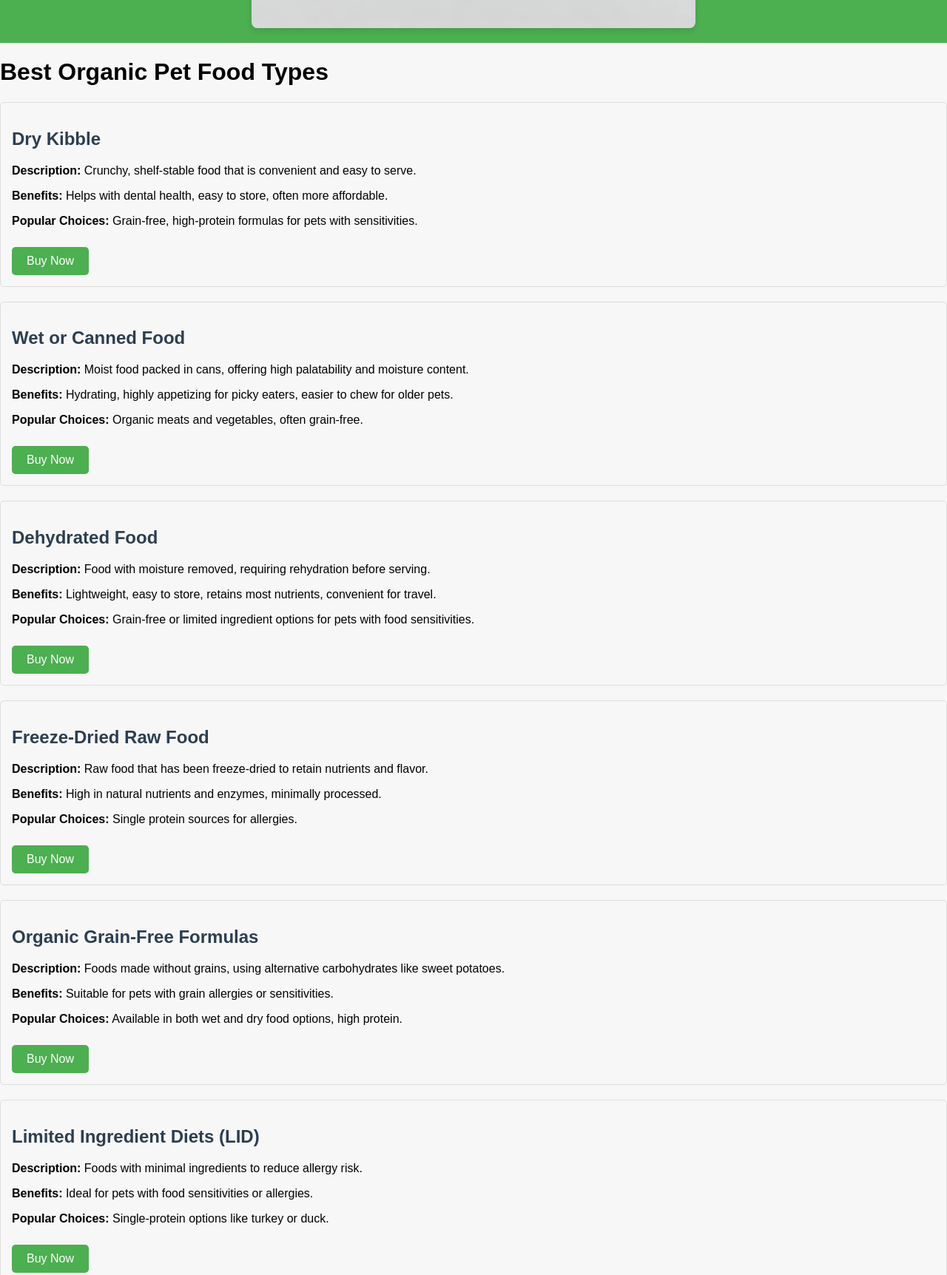
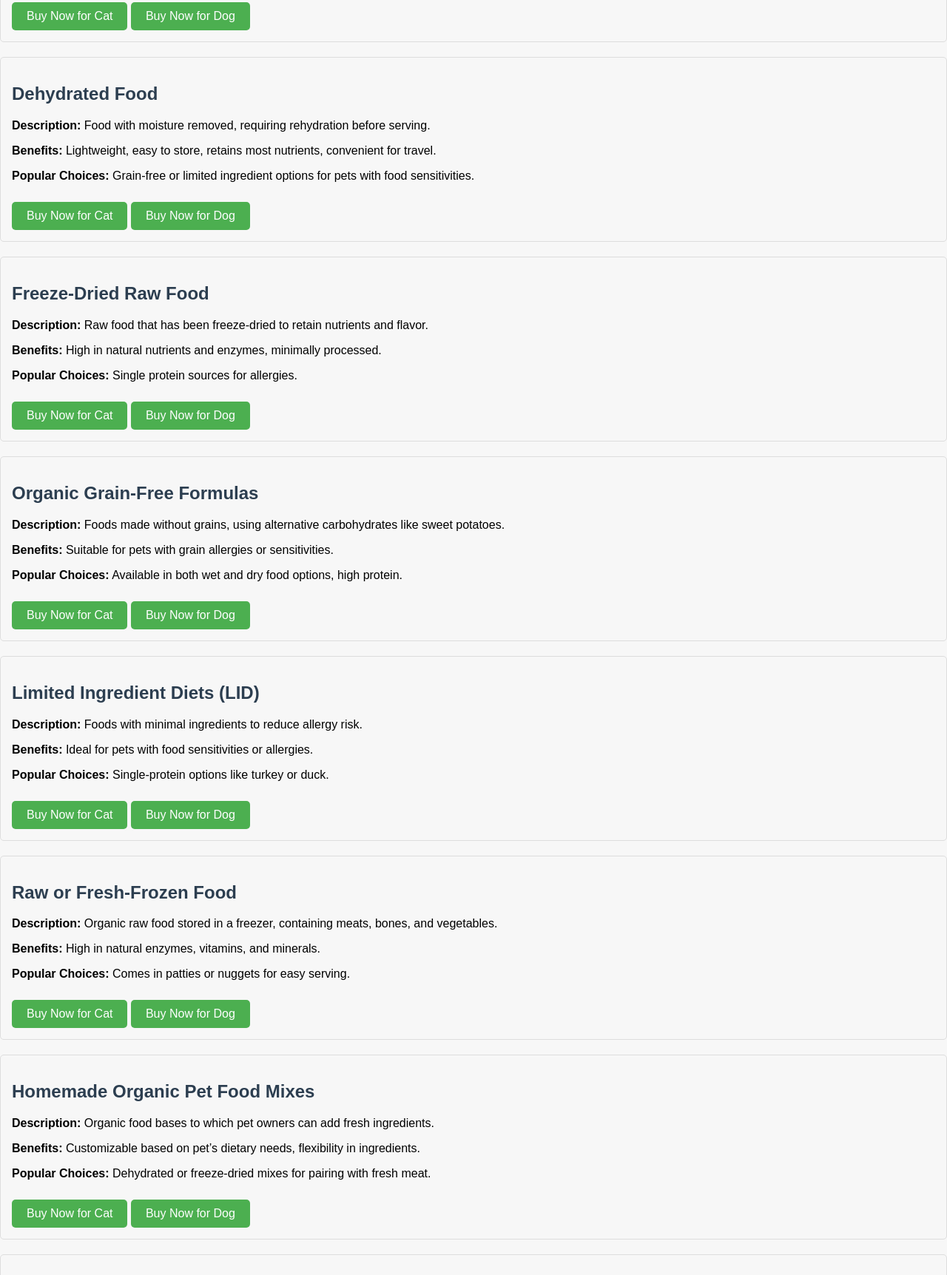
Before and after one commit to scala123/aff2, a plain HTML site: page index.html in a window 1280 px wide. Shown: the part 696-2420 px from the top of the page at 74% size. Drawn offline with Linux system fonts and the light colour scheme.

Commit message:
Update index.html

```diff
--- a/index.html
+++ b/index.html
@@ -147,7 +147,6 @@
     <h1>Top Pet Products You Need Today</h1>
     <p>We’ve picked the best organic food, easy cleaning solutions, and eco-friendly toys for your pets!</p>
     <a href="https://amzn.to/3YcWCVz" >
-    <img src="organicpetFood (1).jpeg" alt="Organic Pet Food" class="responsive-image">
   </a>
   </header>
 
@@ -159,7 +158,8 @@
         <p><strong>Description:</strong> Crunchy, shelf-stable food that is convenient and easy to serve.</p>
         <p><strong>Benefits:</strong> Helps with dental health, easy to store, often more affordable.</p>
         <p><strong>Popular Choices:</strong> Grain-free, high-protein formulas for pets with sensitivities.</p>
-        <a href="YOUR_AFFILIATE_LINK" target="_blank" class="buy-button">Buy Now</a>
+        <a href="https://amzn.to/3UzACmW" target="_blank" class="buy-button">Buy Now for Cat</a>
+        <a href="https://amzn.to/3YyBSYu" target="_blank" class="buy-button">Buy Now for Dog</a>
     </div>
 
     <!-- Wet or Canned Food -->
@@ -168,7 +168,8 @@
         <p><strong>Description:</strong> Moist food packed in cans, offering high palatability and moisture content.</p>
         <p><strong>Benefits:</strong> Hydrating, highly appetizing for picky eaters, easier to chew for older pets.</p>
         <p><strong>Popular Choices:</strong> Organic meats and vegetables, often grain-free.</p>
-        <a href="YOUR_AFFILIATE_LINK" target="_blank" class="buy-button">Buy Now</a>
+        <a href="https://amzn.to/3YvOY99" target="_blank" class="buy-button">Buy Now for Cat</a>
+        <a href="https://amzn.to/48yk70j" target="_blank" class="buy-button">Buy Now for Dog</a>
     </div>
 
     <!-- Dehydrated Food -->
@@ -177,7 +178,8 @@
         <p><strong>Description:</strong> Food with moisture removed, requiring rehydration before serving.</p>
         <p><strong>Benefits:</strong> Lightweight, easy to store, retains most nutrients, convenient for travel.</p>
         <p><strong>Popular Choices:</strong> Grain-free or limited ingredient options for pets with food sensitivities.</p>
-        <a href="YOUR_AFFILIATE_LINK" target="_blank" class="buy-button">Buy Now</a>
+        <a href="https://amzn.to/3Uys0Nb" target="_blank" class="buy-button">Buy Now for Cat</a>
+        <a href="https://amzn.to/40tjR0z" target="_blank" class="buy-button">Buy Now for Dog</a>
     </div>
 
     <!-- Freeze-Dried Raw Food -->
@@ -186,7 +188,8 @@
         <p><strong>Description:</strong> Raw food that has been freeze-dried to retain nutrients and flavor.</p>
         <p><strong>Benefits:</strong> High in natural nutrients and enzymes, minimally processed.</p>
         <p><strong>Popular Choices:</strong> Single protein sources for allergies.</p>
-        <a href="YOUR_AFFILIATE_LINK" target="_blank" class="buy-button">Buy Now</a>
+        <a href="https://amzn.to/3Uys0Nb" target="_blank" class="buy-button">Buy Now for Cat</a>
+        <a href="https://amzn.to/40tjR0z" target="_blank" class="buy-button">Buy Now for Dog</a>
     </div>
 
     <!-- Organic Grain-Free Formulas -->
@@ -195,7 +198,8 @@
         <p><strong>Description:</strong> Foods made without grains, using alternative carbohydrates like sweet potatoes.</p>
         <p><strong>Benefits:</strong> Suitable for pets with grain allergies or sensitivities.</p>
         <p><strong>Popular Choices:</strong> Available in both wet and dry food options, high protein.</p>
-        <a href="YOUR_AFFILIATE_LINK" target="_blank" class="buy-button">Buy Now</a>
+       <a href="https://amzn.to/3Uys0Nb" target="_blank" class="buy-button">Buy Now for Cat</a>
+        <a href="https://amzn.to/40tjR0z" target="_blank" class="buy-button">Buy Now for Dog</a>
     </div>
 
     <!-- Limited Ingredient Diets (LID) -->
@@ -204,7 +208,8 @@
         <p><strong>Description:</strong> Foods with minimal ingredients to reduce allergy risk.</p>
         <p><strong>Benefits:</strong> Ideal for pets with food sensitivities or allergies.</p>
         <p><strong>Popular Choices:</strong> Single-protein options like turkey or duck.</p>
-        <a href="YOUR_AFFILIATE_LINK" target="_blank" class="buy-button">Buy Now</a>
+        <a href="https://amzn.to/3Uys0Nb" target="_blank" class="buy-button">Buy Now for Cat</a>
+        <a href="https://amzn.to/40tjR0z" target="_blank" class="buy-button">Buy Now for Dog</a>
     </div>
 
     <!-- Raw or Fresh-Frozen Food -->
@@ -213,7 +218,8 @@
         <p><strong>Description:</strong> Organic raw food stored in a freezer, containing meats, bones, and vegetables.</p>
         <p><strong>Benefits:</strong> High in natural enzymes, vitamins, and minerals.</p>
         <p><strong>Popular Choices:</strong> Comes in patties or nuggets for easy serving.</p>
-        <a href="YOUR_AFFILIATE_LINK" target="_blank" class="buy-button">Buy Now</a>
+       <a href="https://amzn.to/3Uys0Nb" target="_blank" class="buy-button">Buy Now for Cat</a>
+        <a href="https://amzn.to/40tjR0z" target="_blank" class="buy-button">Buy Now for Dog</a>
     </div>
 
     <!-- Homemade Organic Pet Food Mixes -->
@@ -222,7 +228,8 @@
         <p><strong>Description:</strong> Organic food bases to which pet owners can add fresh ingredients.</p>
         <p><strong>Benefits:</strong> Customizable based on pet’s dietary needs, flexibility in ingredients.</p>
         <p><strong>Popular Choices:</strong> Dehydrated or freeze-dried mixes for pairing with fresh meat.</p>
-        <a href="YOUR_AFFILIATE_LINK" target="_blank" class="buy-button">Buy Now</a>
+        <a href="https://amzn.to/3Uys0Nb" target="_blank" class="buy-button">Buy Now for Cat</a>
+        <a href="https://amzn.to/40tjR0z" target="_blank" class="buy-button">Buy Now for Dog</a>
     </div>
 
     <!-- Functional or Specialized Organic Diets -->
@@ -231,7 +238,8 @@
         <p><strong>Description:</strong> Formulas designed for specific health needs like weight management or joint health.</p>
         <p><strong>Benefits:</strong> Useful for older pets or those with health concerns.</p>
         <p><strong>Popular Choices:</strong> Low-calorie, high-fiber diets or high-calcium for bone health.</p>
-        <a href="YOUR_AFFILIATE_LINK" target="_blank" class="buy-button">Buy Now</a>
+       <a href="https://amzn.to/3Uys0Nb" target="_blank" class="buy-button">Buy Now for Cat</a>
+        <a href="https://amzn.to/40tjR0z" target="_blank" class="buy-button">Buy Now for Dog</a>
     </div>
 
 
```
